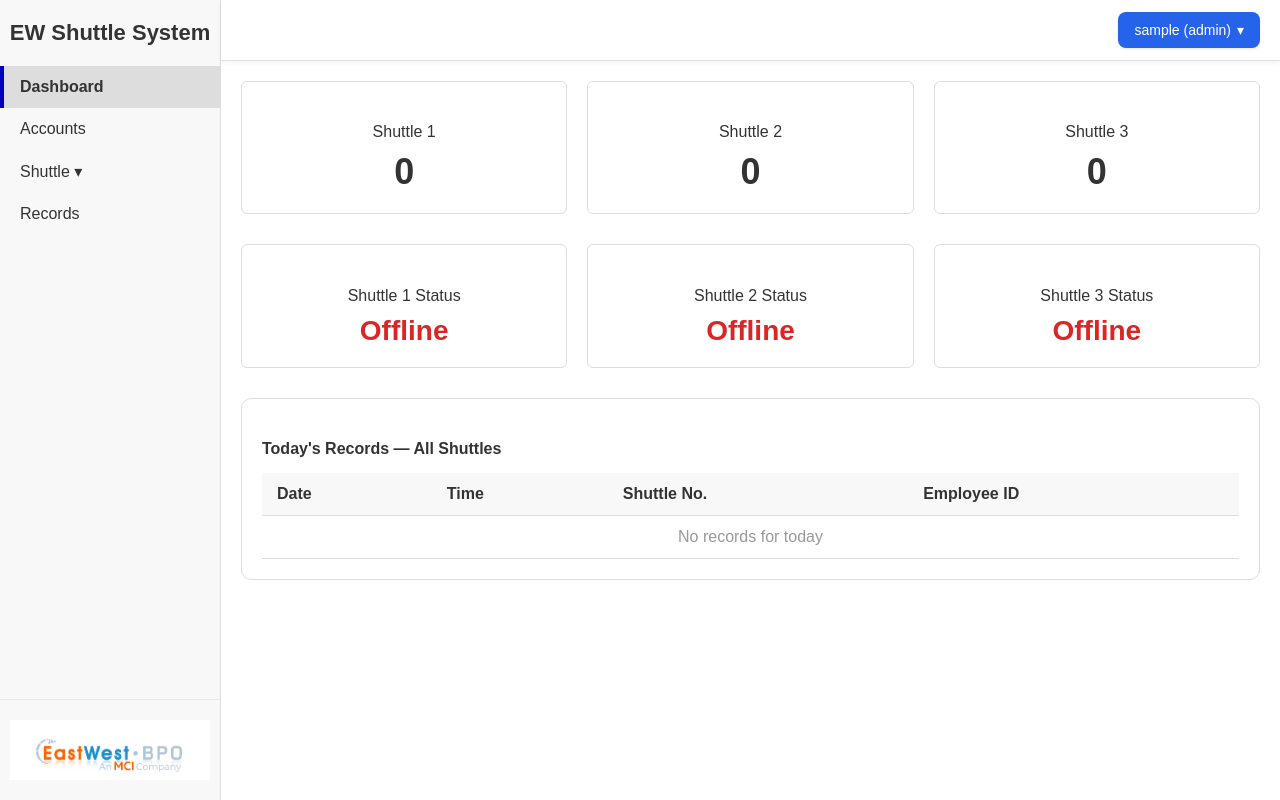
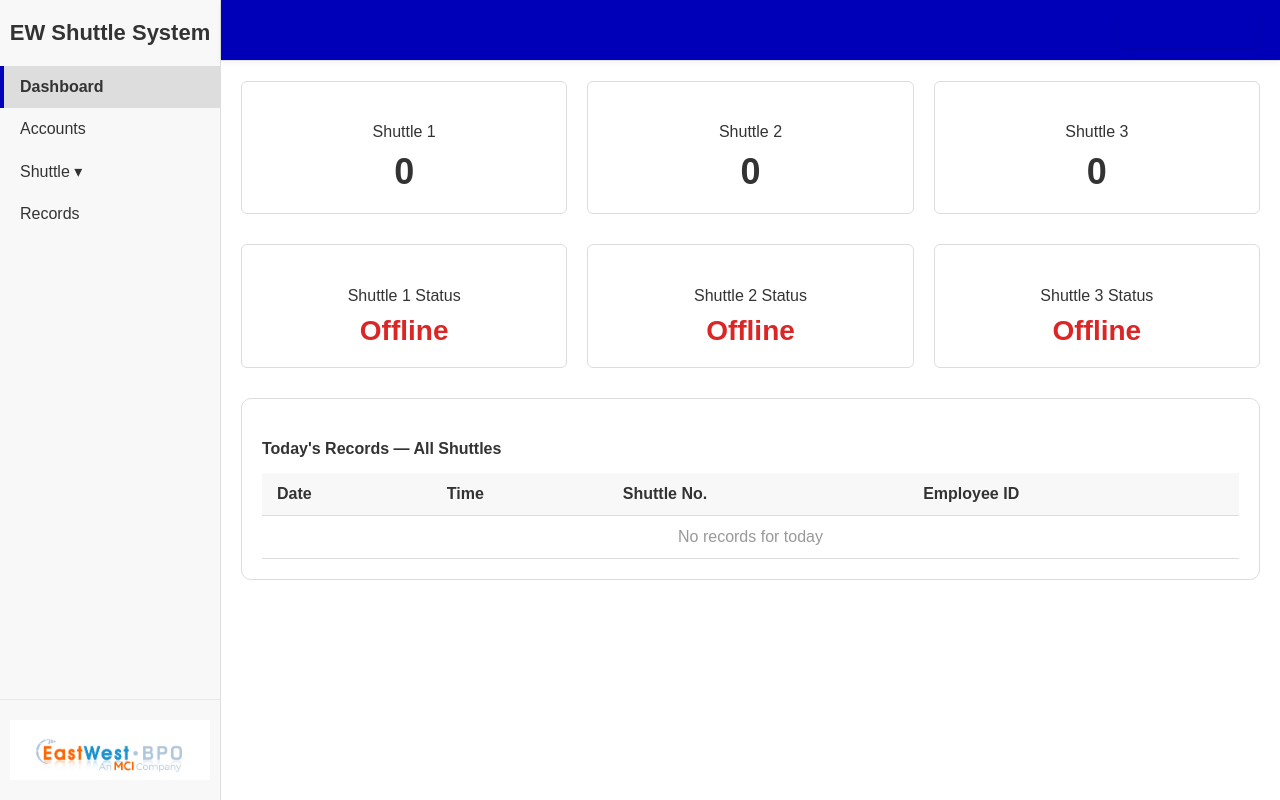
Before and after one commit to johnchristiancayanan06-lgtm/Shuttle-Project, a PHP site: page /dashboard.php in a window 1280 px wide. Run offline with PHP 8.4, Linux system fonts and the light colour scheme; the visitor is signed in with stand-in values (Sample User, id 1); data comes from the database, SQL or seed files in the repository; data that the repository does not hold is empty.

Commit message:
Update style.css

```diff
--- a/style.css
+++ b/style.css
@@ -125,7 +125,7 @@ body {
     justify-content: flex-end;
     align-items: center;
     padding: 12px 20px;
-    background: #fff;
+    background: #0000b8;
     border-bottom: 1px solid #e0e0e0;
     box-shadow: 0 2px 6px rgba(0,0,0,0.05);
     position: sticky;
@@ -137,6 +137,7 @@ body {
    USER DROPDOWN BUTTON
 ========================= */
 .user-dropdown {
+    background: #0000b8;
     position: relative;
 }
 
@@ -146,8 +147,8 @@ body {
     justify-content: center;
     gap: 6px;
 
-    background: #2563eb; /* brand */
-    color: #fff;
+    background: #0000b8; /* brand */
+    color: #0000b8;
 
     border: none;
     border-radius: 8px;
@@ -175,11 +176,11 @@ body {
    DROPDOWN MENU
 ========================= */
 .user-menu {
-    position: absolute;
+    display: flex;
     right: 0;
     top: calc(100% + 8px);
 
-    width: 180px;
+    width: 170px;
     padding: 8px;
 
     background: #ffffff;
```
